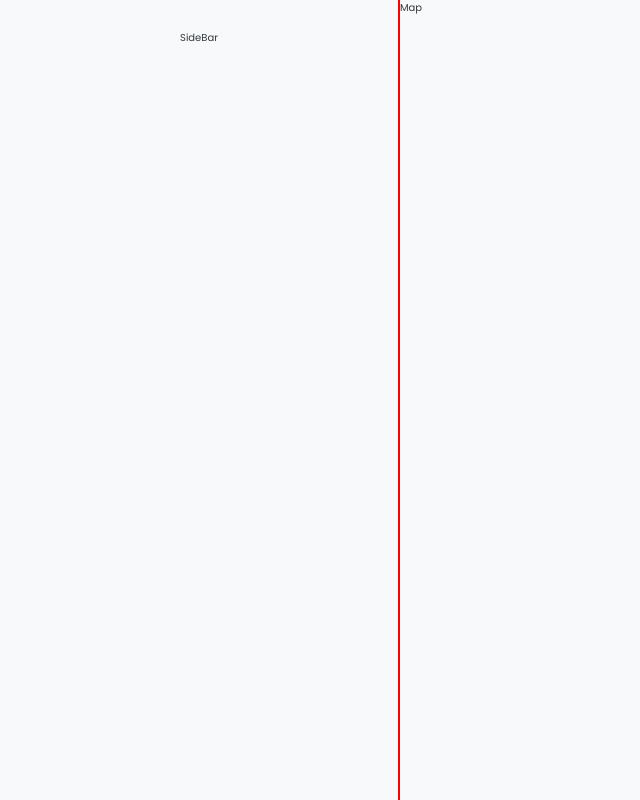
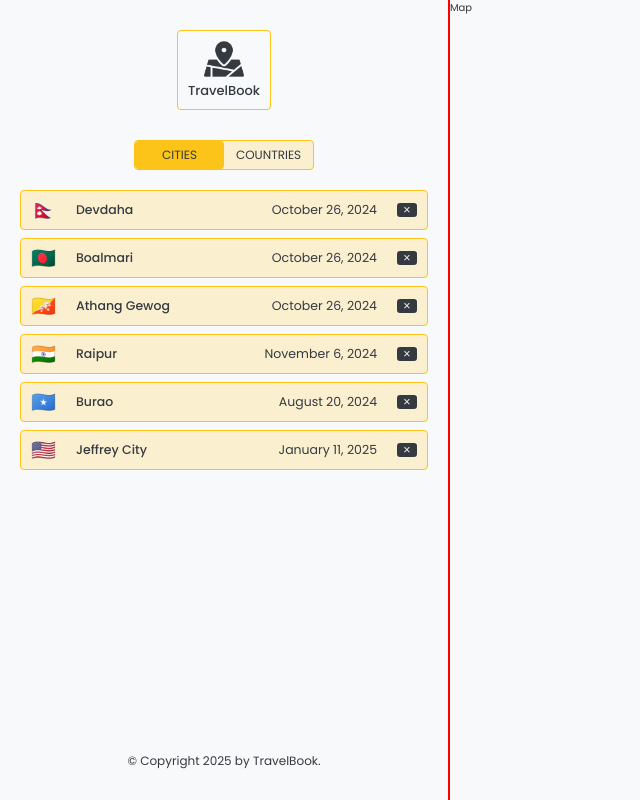
Before and after one commit to yogesh2142/react-travel-book2, a React (Vite) app: page /app in a window 1280 px wide. Shown: the whole page, without its empty margins (0-640 px from the left). Built offline with nearby package versions, Linux system fonts and the light colour scheme; the HTML template or start-up script is replaced by a standard one; a web font is replaced by a local one.

Commit message:
Initial changes

```diff
--- /dev/null
+++ b/helper.js
@@ -0,0 +1,7 @@
+export const formatDate = function (date) {
+    return new Intl.DateTimeFormat("en", {
+        day: "numeric",
+        month: "long",
+        year: "numeric",
+    }).format(new Date(date));
+};
--- a/src/components/SideBar.jsx
+++ b/src/components/SideBar.jsx
@@ -1,11 +1,18 @@
-import styles from "../styles/sideBar.module.css"
+import style from "../styles/sideBar.module.css";
+import LogoBox from "../components/LogoBox";
+import AppNav from "./AppNav";
+import CityList from "./CityList";
+import Footer from "./Footer";
 
 function SideBar() {
     return (
-        <div className={styles.sideBar}>
-            SideBar
+        <div className={style.sideBar}>
+            <LogoBox />
+            <AppNav />
+            <CityList />
+            <Footer />
         </div>
-    )
+    );
 }
 
-export default SideBar
+export default SideBar;
--- a/src/global.css
+++ b/src/global.css
@@ -21,7 +21,7 @@ html {
     padding: 0;
     margin: 0;
     box-sizing: border-box;
-    font-family: inherit;
+    font-size: inherit;
     transition: all 0.2s;
     color: inherit;
     scrollbar-width: thin;
@@ -45,7 +45,6 @@ textarea {
     width: 100%;
     padding: 0.8rem 1.2rem;
     font-family: inherit;
-    font-size: 1.6rem;
     border: none;
     border-radius: 5px;
     transition: all 0.2s;
--- a/src/styles/sideBar.module.css
+++ b/src/styles/sideBar.module.css
@@ -1,5 +1,5 @@
 .sideBar {
-    width: 40rem;
+    width: 45rem;
     border-right: 2px solid red;
     padding: 3rem 2rem;
     display: flex;
```
